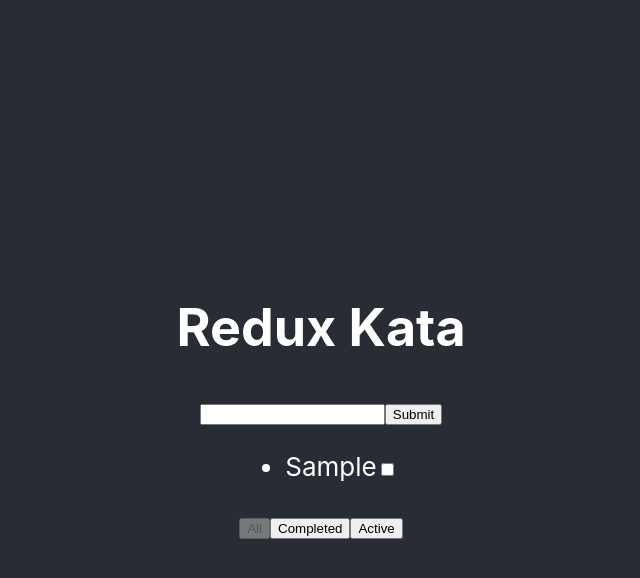
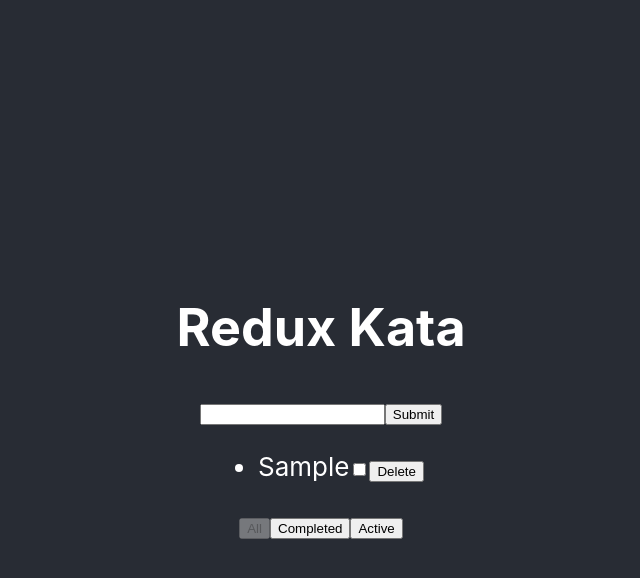
Before and after one commit to YaelAlcocer/redux_kata, a React (Create React App) app: page / in a window 1280 px wide. Both pictures are taken after typing "Sample" into the empty fields and a click on the button "Submit". Shown: the top 578 px of the page, without its empty margins (319-959 px from the left). Built offline with nearby package versions, Linux system fonts and the light colour scheme.

Commit message:
add delete button

```diff
--- a/src/components/Todo.js
+++ b/src/components/Todo.js
@@ -8,6 +8,7 @@ const Todo = ({ onClick, completed, text, deleteTodo }) => (
   >
     {text}
     <input type="checkbox" onClick={onClick} />
+    <button onClick={deleteTodo}>Delete</button>
   </li>
 );
 
--- a/src/components/TodoList.js
+++ b/src/components/TodoList.js
@@ -1,11 +1,16 @@
 import React from "react";
 import Todo from "./Todo";
 
-const TodoList = ({ todos, toggleTodo }) => {
+const TodoList = ({ todos, toggleTodo, deleteTodo }) => {
   return (
     <ul>
       {todos.map((todo) => (
-        <Todo key={todo.id} {...todo} onClick={() => toggleTodo(todo.id)} />
+        <Todo
+          key={todo.id}
+          {...todo}
+          onClick={() => toggleTodo(todo.id)}
+          deleteTodo={() => deleteTodo(todo.id)}
+        />
       ))}
     </ul>
   );
```
